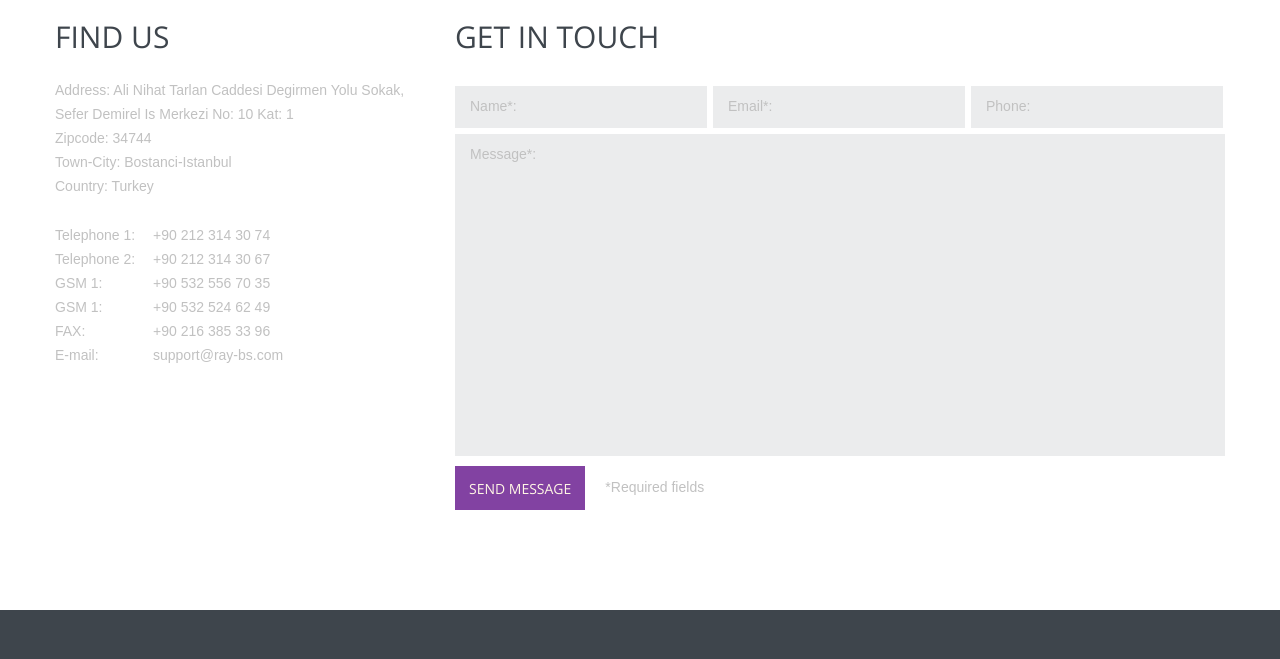
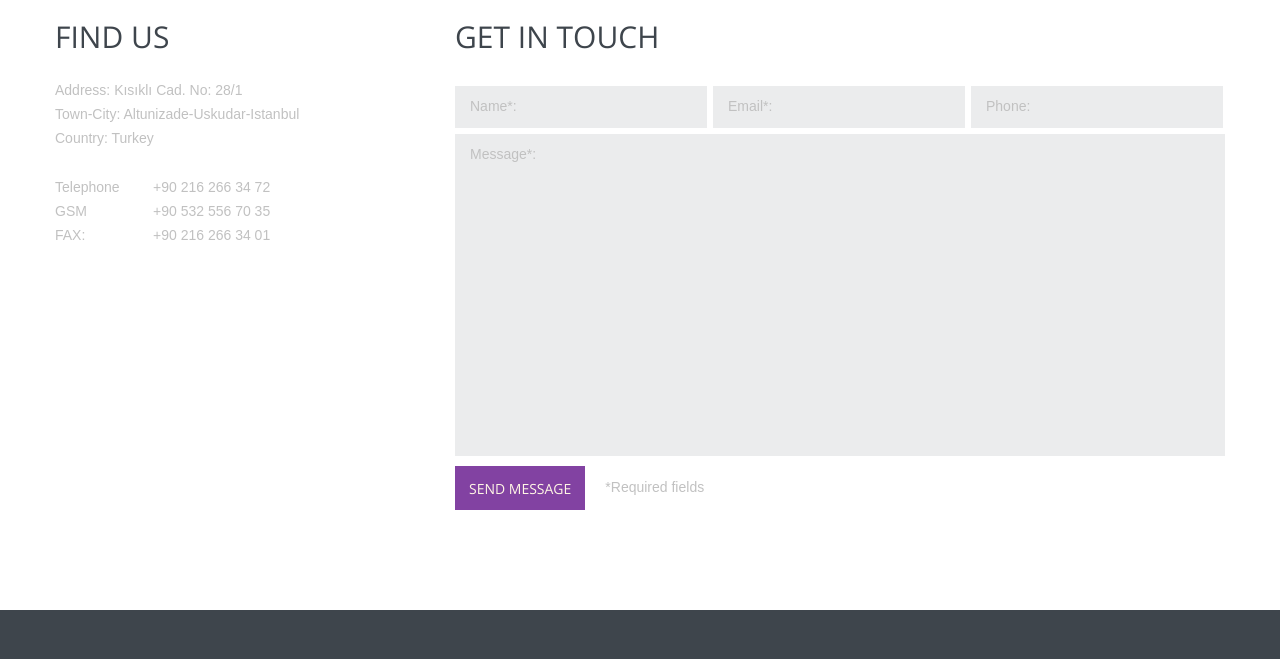
Before and after one commit to OzgurDoruklu/rayBilisim, a plain HTML site: page index-4.html in a window 1280 px wide. Shown: the part 979-1638 px from the top of the page. Drawn offline with nearby package versions, Linux system fonts and the light colour scheme.

Commit message:
Address revize

```diff
--- a/index-4.html
+++ b/index-4.html
@@ -83,13 +83,10 @@
         <article class="span4">
             <h3 class="menuItemContact1">find us</h3>
             <div class="info">
-                <p class="margBot6">Address: Ali Nihat Tarlan Caddesi Degirmen Yolu Sokak,<br>Sefer Demirel Is Merkezi No: 10 Kat: 1 <br>Zipcode: 34744  <br>Town-City: Bostanci-Istanbul <br>Country: Turkey  </p>
-                <p><em>Telephone 1:</em>+90 212 314 30 74</p>
-                <p><em>Telephone 2:</em>+90 212 314 30 67</p>
-                <p><em>GSM 1:</em>+90 532 556 70 35</p>
-                <p><em>GSM 1:</em>+90 532 524 62 49</p>
-                <p><em>FAX:</em>+90 216 385 33 96</p>
-                <p><em>E-mail:</em><a href="mailto:support@ray-bs.com">support@ray-bs.com</a></p>
+                <p class="margBot6">Address: Kısıklı Cad. No: 28/1 <br>Town-City: Altunizade-Uskudar-Istanbul <br>Country: Turkey  </p>
+                <p><em>Telephone</em>+90 216 266 34 72</p>
+                <p><em>GSM</em>+90 532 556 70 35</p>
+                <p><em>FAX:</em>+90 216 266 34 01</p>
             </div>
         </article>
         <article class="span8">
```
Also changed, not shown: index.html (+1 -1 lines).
